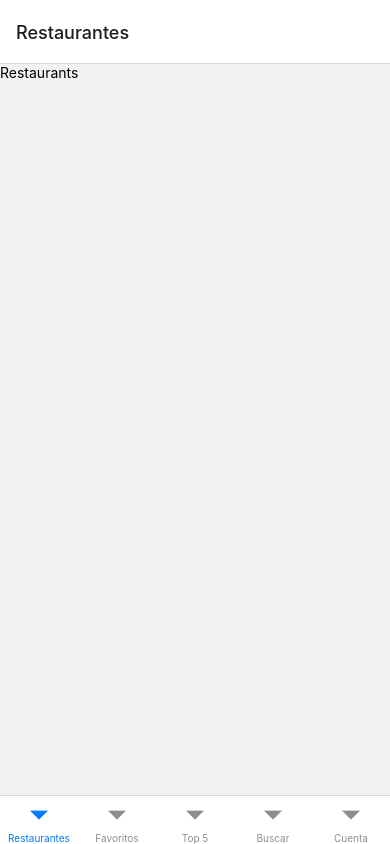
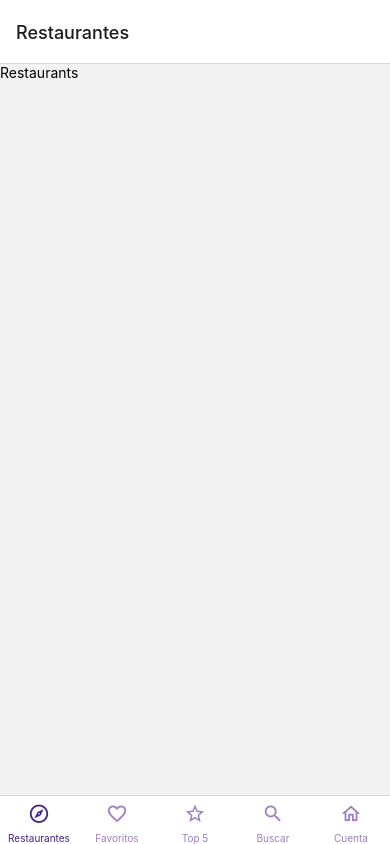
Before and after one commit to jhon-mattos/restaurants, a React Native app: screen / in a window 390 px wide. Built offline with nearby package versions, Linux system fonts and the light colour scheme.

Commit message:
video 32

```diff
--- a/navigations/Navigation.js
+++ b/navigations/Navigation.js
@@ -1,23 +1,57 @@
 import { createBottomTabNavigator } from "@react-navigation/bottom-tabs";
 import { NavigationContainer } from "@react-navigation/native";
 import React from "react";
+import { Icon } from "react-native-elements/dist/icons/Icon";
 
-import Favorites from "../screens/Favorites";
-import TopRestaurants from "../screens/TopRestaurants";
-import Search from "../screens/Search";
-import Account from "../screens/Account";
 import RestaurantsStack from "./RestaurantsStack";
 import FavoritesStack from "./FavoritesStack";
 import TopRestaurantsStack from "./TopRestaurantsStack";
 import SearchStack from "./SearchStack";
 import AccountStack from "./AccountStack";
+// import { Icon } from "react-native-elements/dist/icons/Icon";
 
 const Tab = createBottomTabNavigator();
 
 export default function Navigation() {
+  const screenOptions = (route, color) => {
+    let iconName;
+    switch (route.name) {
+      case "restaurantsStack":
+        iconName = "compass-outline";
+        break;
+      case "favoritesStack":
+        iconName = "heart-outline";
+        break;
+      case "top-restaurantsStack":
+        iconName = "star-outline";
+        break;
+      case "searchStack":
+        iconName = "magnify";
+        break;
+      case "accountStack":
+        iconName = "home-outline";
+        break;
+    }
+
+    return (
+      <Icon type="material-community" name={iconName} size={22} color={color} />
+    );
+  };
+
   return (
     <NavigationContainer>
-      <Tab.Navigator>
+      <Tab.Navigator
+        initialRouteName="restaurantsStack"
+        // screenOptions={{
+        //   tabBarInactiveTintColor: "#442484",
+        //   tabBarActiveTintColor: "#a17dc3",
+        // }}
+        screenOptions={({ route }) => ({
+          tabBarIcon: ({ color }) => screenOptions(route, color),
+          tabBarInactiveTintColor: "#a17dc3",
+          tabBarActiveTintColor: "#442484",
+        })}
+      >
         <Tab.Screen
           name="restaurantsStack"
           component={RestaurantsStack}
--- a/package.json
+++ b/package.json
@@ -19,6 +19,7 @@
     "react": "18.2.0",
     "react-dom": "18.2.0",
     "react-native": "0.71.3",
+    "react-native-elements": "^3.4.3",
     "react-native-gesture-handler": "~2.9.0",
     "react-native-safe-area-context": "4.5.0",
     "react-native-screens": "~3.20.0",
```
Also changed, not shown: 2 other files (tests, documents, lock files or other folders).
